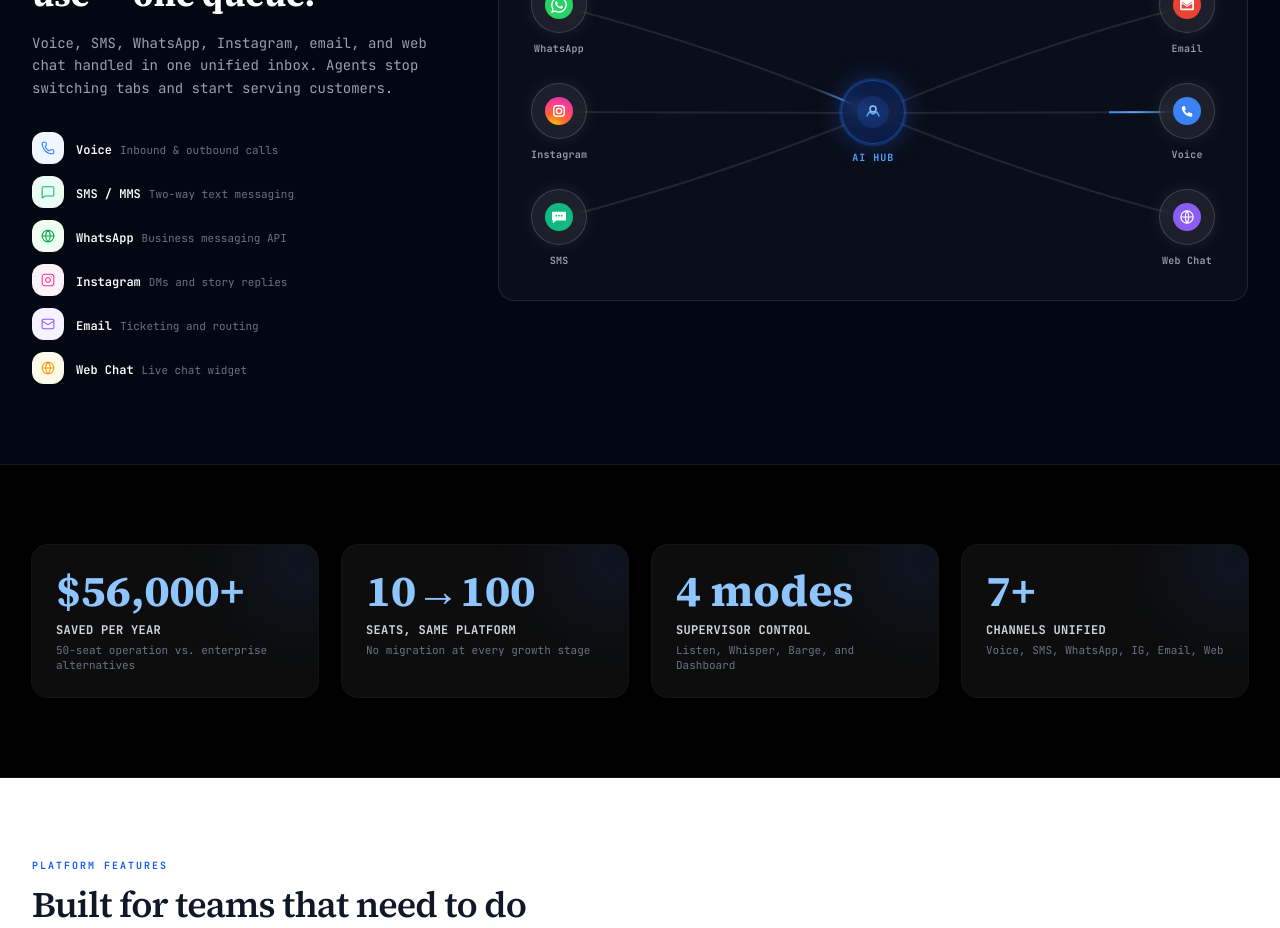
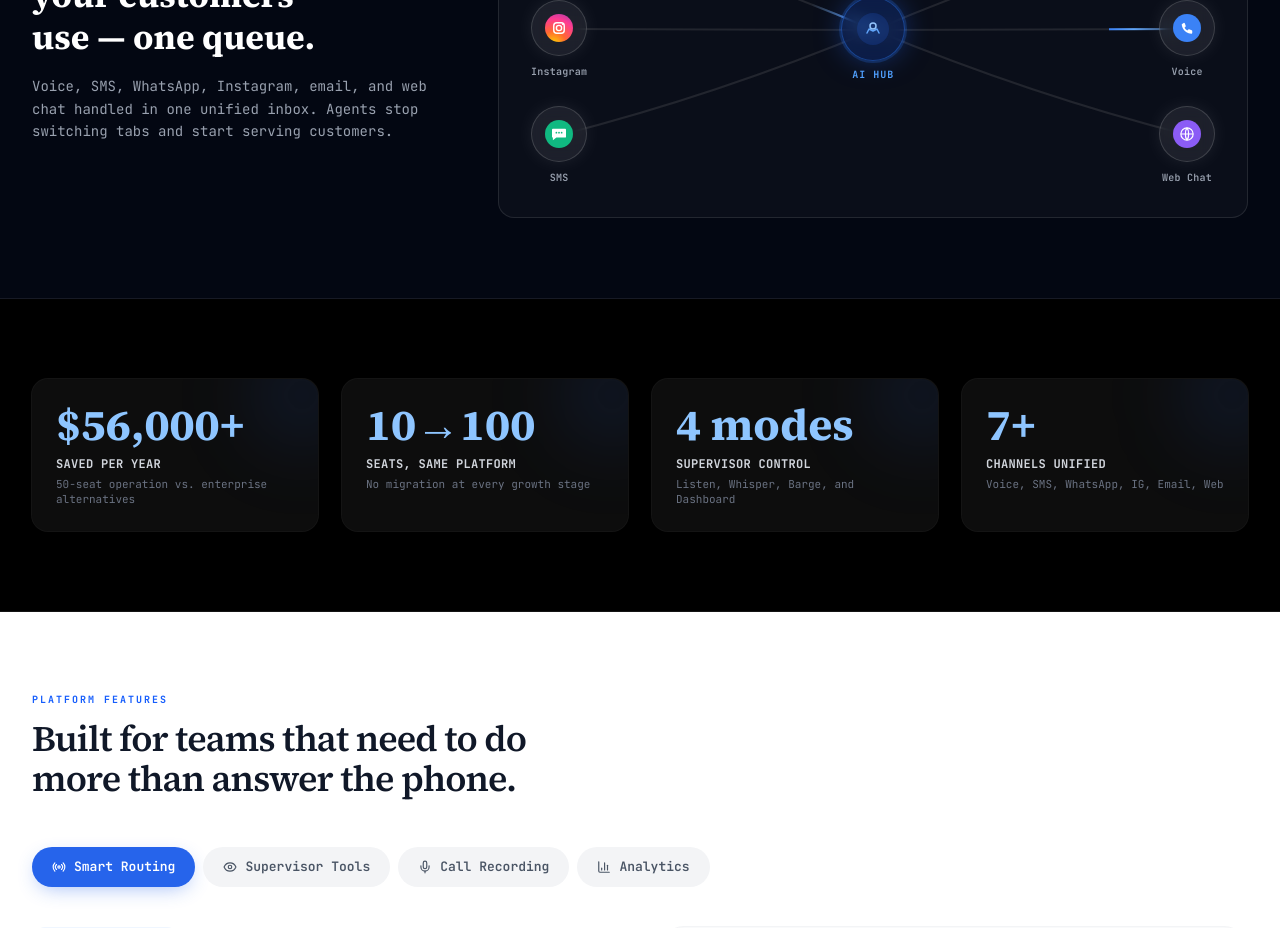
Before and after one commit to nishiex/30-04-26, a Next.js app: page /voice/contact-center in a window 1280 px wide. Shown: the part 980-1908 px from the top of the page. Built offline with nearby package versions, Linux system fonts and the light colour scheme.

Commit message:
feat: remove contact center channel display section
Co-authored-by: nishi patel <201951506+nishiex@users.noreply.github.com>

```diff
--- a/app/voice/contact-center/page.tsx
+++ b/app/voice/contact-center/page.tsx
@@ -376,19 +376,7 @@ export default function ContactCenterPage() {
                 <p className="text-[14px] text-gray-400 font-mono leading-relaxed mb-8">
                   Voice, SMS, WhatsApp, Instagram, email, and web chat handled in one unified inbox. Agents stop switching tabs and start serving customers.
                 </p>
-                <div className="flex flex-col gap-3">
-                  {CHANNELS.map(({ Icon, label, desc, color, bg }) => (
-                    <div key={label} className="flex items-center gap-3">
-                      <div className={`w-8 h-8 rounded-lg ${bg} grid place-items-center shrink-0`}>
-                        <Icon className={`h-3.5 w-3.5 ${color}`} strokeWidth={1.8} />
-                      </div>
-                      <div>
-                        <span className="text-[12px] font-semibold font-mono text-white">{label}</span>
-                        <span className="text-[11px] text-gray-500 font-mono ml-2">{desc}</span>
-                      </div>
-                    </div>
-                  ))}
-                </div>
+
               </div>
 
               {/* Right: animated beam */}
```
